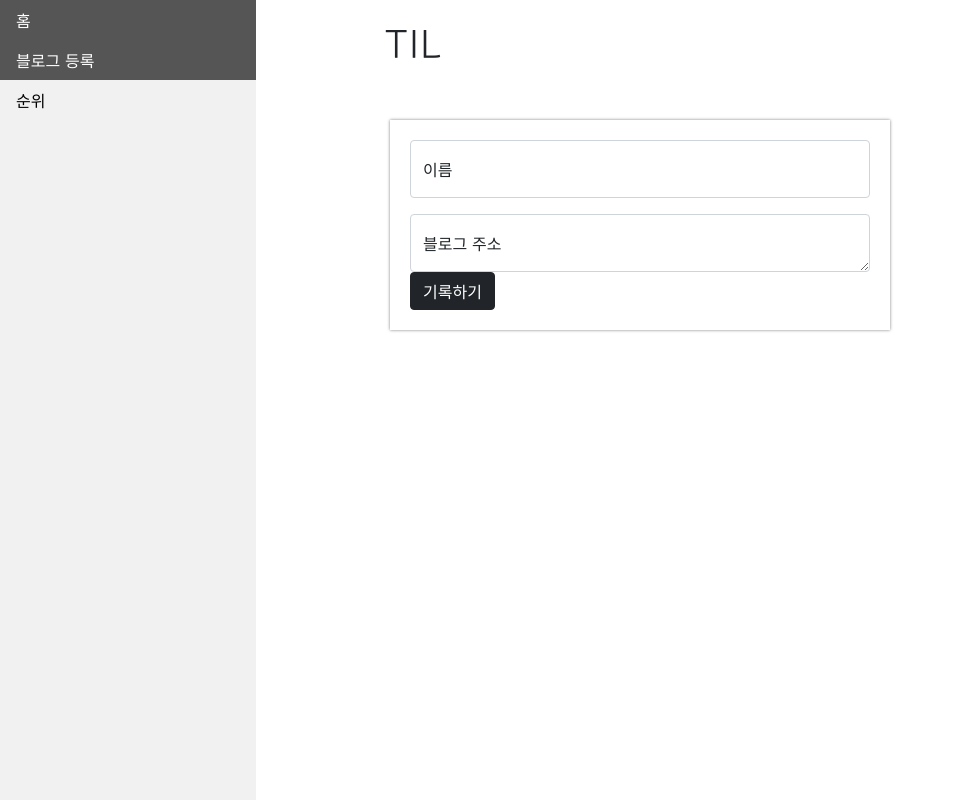
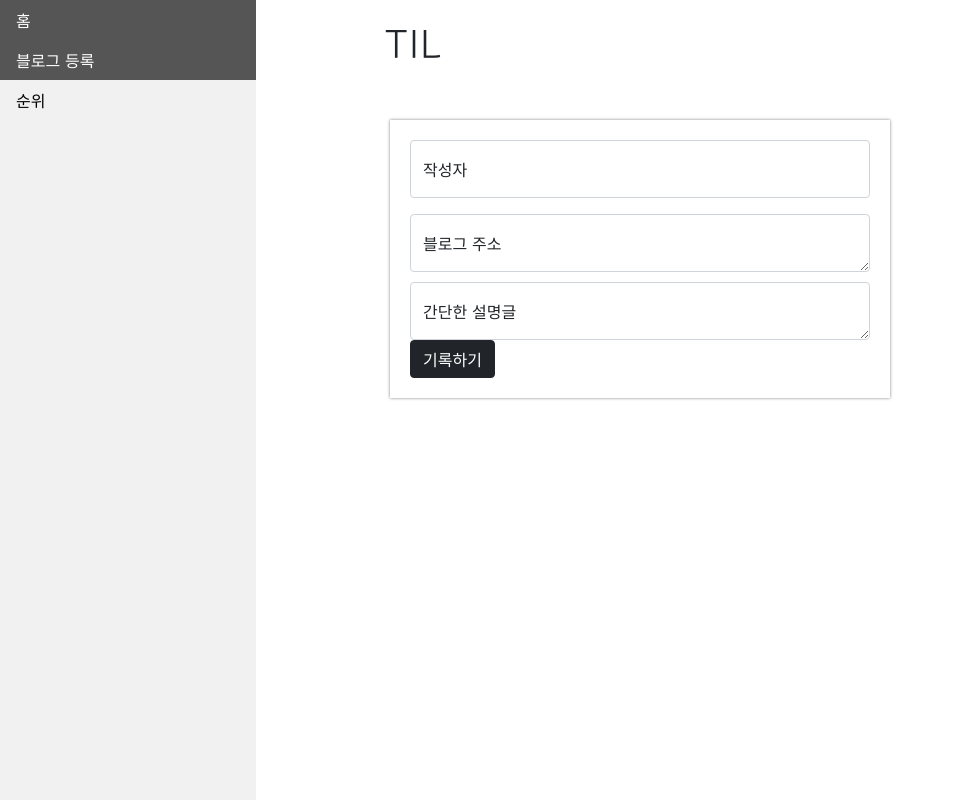
Before and after one commit to JiHun-yam/ToyProject1, a Flask app: page /post in a window 1280 px wide. Shown: the whole page, without its empty margins (0-955 px from the left). Run offline with Flask 2, Linux system fonts and the light colour scheme.

Commit message:
기록 페이지에 코멘트 기록하기 생성

```diff
--- a/til/app.py
+++ b/til/app.py
@@ -35,12 +35,14 @@ def blog_post():
     address_receive = request.form['address_give']
     count = list(db.til.find({},{'_id':False}))
     num = len(count) + 1
+    comment5_receive = request.form['comment5_give']
 
     doc = {
         'name': name_receive,
         'address': address_receive,
         'num': num,
-        'like': 0
+        'like': 0,
+        'comment5': comment5_receive
     }
 
     db.til.insert_one(doc)
--- a/til/templates/index.html
+++ b/til/templates/index.html
@@ -66,6 +66,7 @@
         }
     </style>
     <script>
+
         $(document).ready(function () {
             listing();
         });
@@ -82,6 +83,7 @@
                         let address = rows[i]['address']
                         let num = rows[i]['num']
                         let like = rows[i]['like']
+                        let comment5 = rows[i]['comment5']
 
                         let temp_html = `
                         <div class="mycards">
@@ -91,6 +93,7 @@
                                 <div class="card-body">
                                     <h5 class="card-title">${name}</h5>
                                     <p class="card-text">${address}</p>
+                                    <p class="card-text">${comment5}</p>
                                     <button class="btn btn-primary" onclick="like(${num})" type="submit">Like</button>
                                     <button class="btn btn-primary" type="submit">comment</button>
                                 </div>
--- a/til/templates/index2.html
+++ b/til/templates/index2.html
@@ -72,16 +72,21 @@
             align-items: center;
             justify-content: center;
         }
+
+        .comment5-box {
+            margin-top: 10px;
+        }
     </style>
     <script>
         function posting() {
             let name = $('#name').val()
             let address = $('#address').val()
+            let comment5 = $('#comment5').val()
 
             $.ajax({
                 type: 'POST',
                 url: '/til',
-                data: {name_give: name, address_give: address},
+                data: {name_give: name, address_give: address, comment5_give: comment5},
                 success: function (response) {
                     alert(response['msg'])
                     window.location.reload();
@@ -106,12 +111,19 @@
 <div class="mypost" id="post-box">
     <div class="form-floating mb-3">
         <input id="name" type="email" class="form-control" placeholder="name@example.com">
-        <label>이름</label>
+        <label>작성자</label>
     </div>
     <div class="form-floating">
         <textarea id="address" class="form-control" placeholder="Leave a comment here"></textarea>
         <label for="floatingTextarea2">블로그 주소</label>
     </div>
+    <div class="comment5-box">
+        <div class="form-floating">
+            <textarea id="comment5" class="form-control" placeholder="Leave a comment here"></textarea>
+            <label for="floatingTextarea2">간단한 설명글</label>
+        </div>
+    </div>
+
     <div class="mybtns">
         <button type="button" onclick="posting()" class="btn btn-dark">기록하기</button>
     </div>
```
